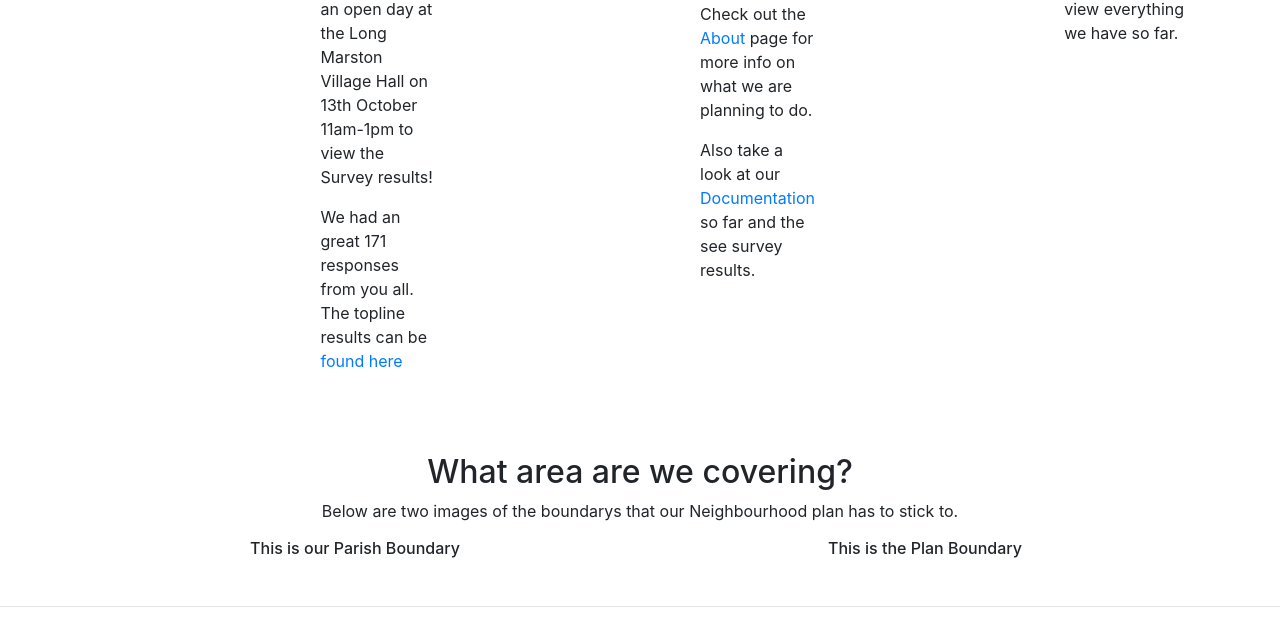
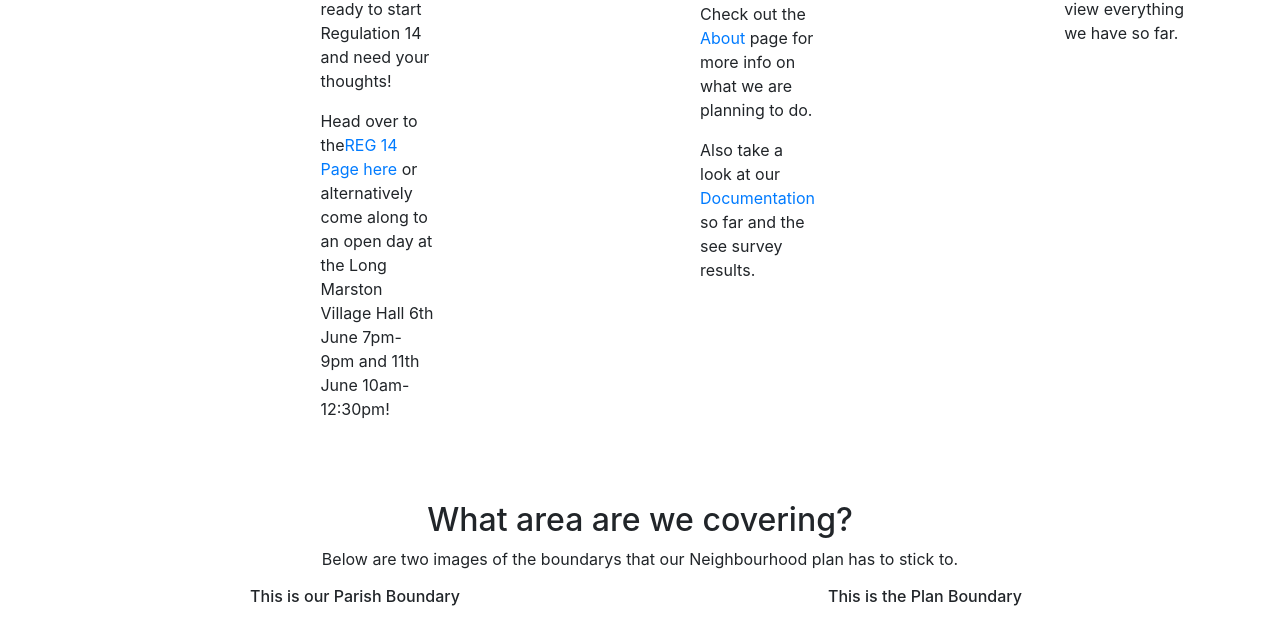
Before and after one commit to SamDaubney/LongMarstonPlan, a plain HTML site: page index.html in a window 1280 px wide. Shown: the part 758-1379 px from the top of the page. Drawn offline with Linux system fonts and the light colour scheme.

Commit message:
Index.html Change
Have updated the news section on the index.html page as it contained some out of date news.
Have re-written and now has correct information again.

```diff
--- a/index.html
+++ b/index.html
@@ -106,8 +106,8 @@
                 <img class="mr-3" src="images/LMNPLogo35x35.png" alt="Generic placeholder image">
                 <div class="media-body">
                   <h4 class="mt-0 mb-1">News</h4>
-				  <p>We are hosting an open day at the Long Marston Village Hall on 13th October 11am-1pm to view the Survey results!</p>
-                  <p>We had an great 171 responses from you all. The topline results can be <a href="documents/questionnaire/Long Marston Neighbourhood Plan Survey 2019 Topline Results.pdf">found here</a></p>
+				  <p>We are now ready to start Regulation 14 and need your thoughts!</p>
+          <p>Head over to the<a href="reg14.html">REG 14 Page here</a> or alternatively come along to an open day at the Long Marston Village Hall 6th June 7pm-9pm and 11th June 10am-12:30pm! </p>
                 </div>
               </li>
             </ul>
```
